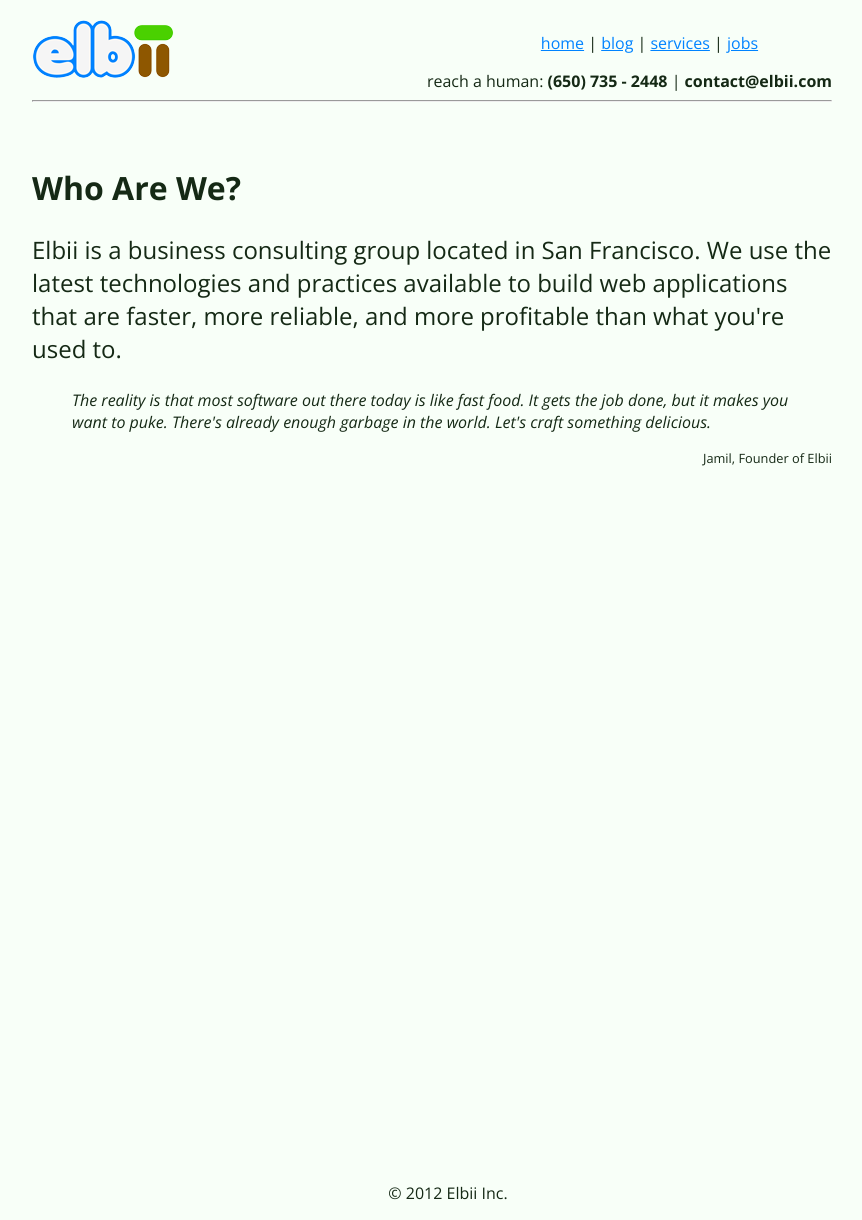
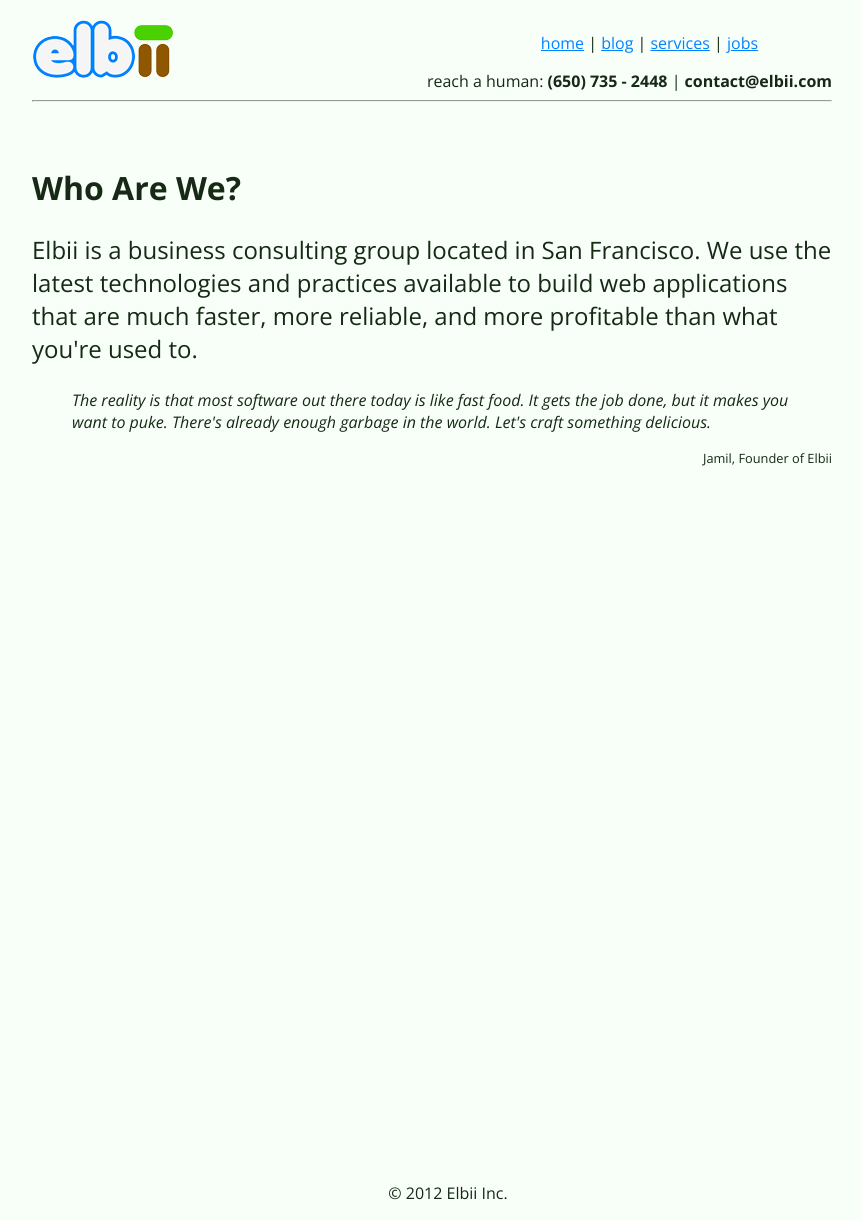
Before and after one commit to elbii/elbii.com, a Jekyll site: the page built from index.html, in a window 1280 px wide. Shown: the whole page, without its empty margins (208-1070 px from the left). Built offline with Jekyll 4.4.1, drawn with Linux system fonts in a browser that asks for light colours; part of the change alters nothing that is shown.

```diff
--- a/_layouts/default.html
+++ b/_layouts/default.html
@@ -4,6 +4,8 @@
     <meta http-equiv="content-type" content="text/html; charset=utf-8" />
     <title>{{ page.title }}</title>
     <meta name="author" content="Elbii" />
+		<meta name="description" content="Faster, More Reliable, More Profitable Web Applications">
+		<meta name="keywords" content="elbii, elbii labs, ruby on rails, node.js, mongodb, backbone.js, javascript, coffeescript, css, web development">
     <link rel="shortcut icon" href="http://elbii.com/favicon.ico" />
     <link rel="stylesheet" href="/css/normalize.css" type="text/css" />
     <link rel="stylesheet" href="/css/syntax.css" type="text/css" />
--- a/index.html
+++ b/index.html
@@ -7,7 +7,7 @@ title: Business Consulting | Elbii
 <p class="lead">
   Elbii is a business consulting group located in San Francisco.
   We use the latest technologies and practices available to build web
-  applications that are faster, more reliable, and more profitable than what
+  applications that are much faster, more reliable, and more profitable than what
   you're used to.
 </p>
 
--- a/js/analytics.js
+++ b/js/analytics.js
@@ -1,4 +1,6 @@
 var _gaq = _gaq || [];
+var pluginUrl = '//www.google-analytics.com/plugins/ga/inpage_linkid.js';
+_gaq.push(['_require', 'inpage_linkid', pluginUrl]);
 _gaq.push(['_setAccount', 'UA-18390529-1']);
 _gaq.push(['_trackPageview']);
 
```
